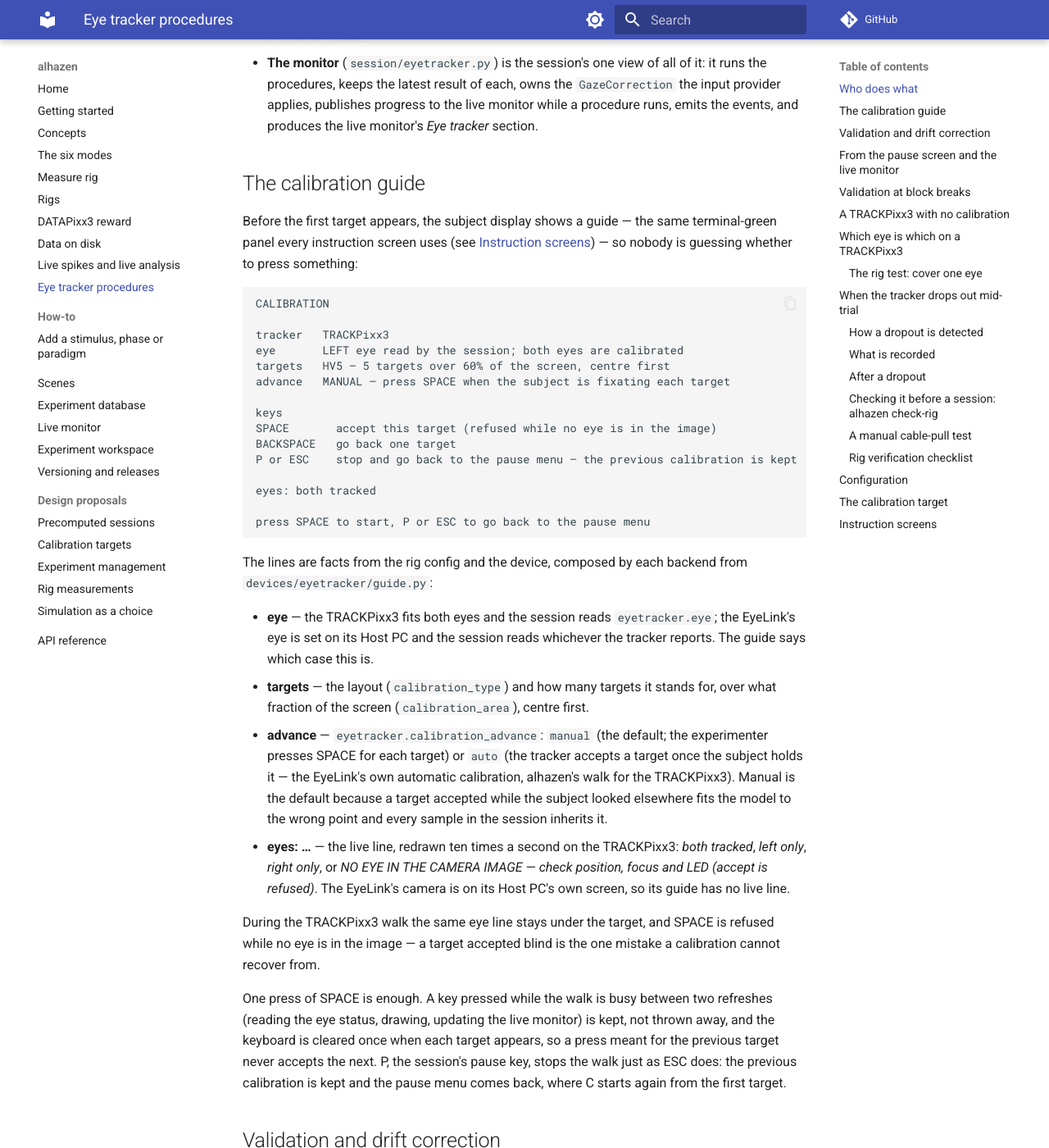
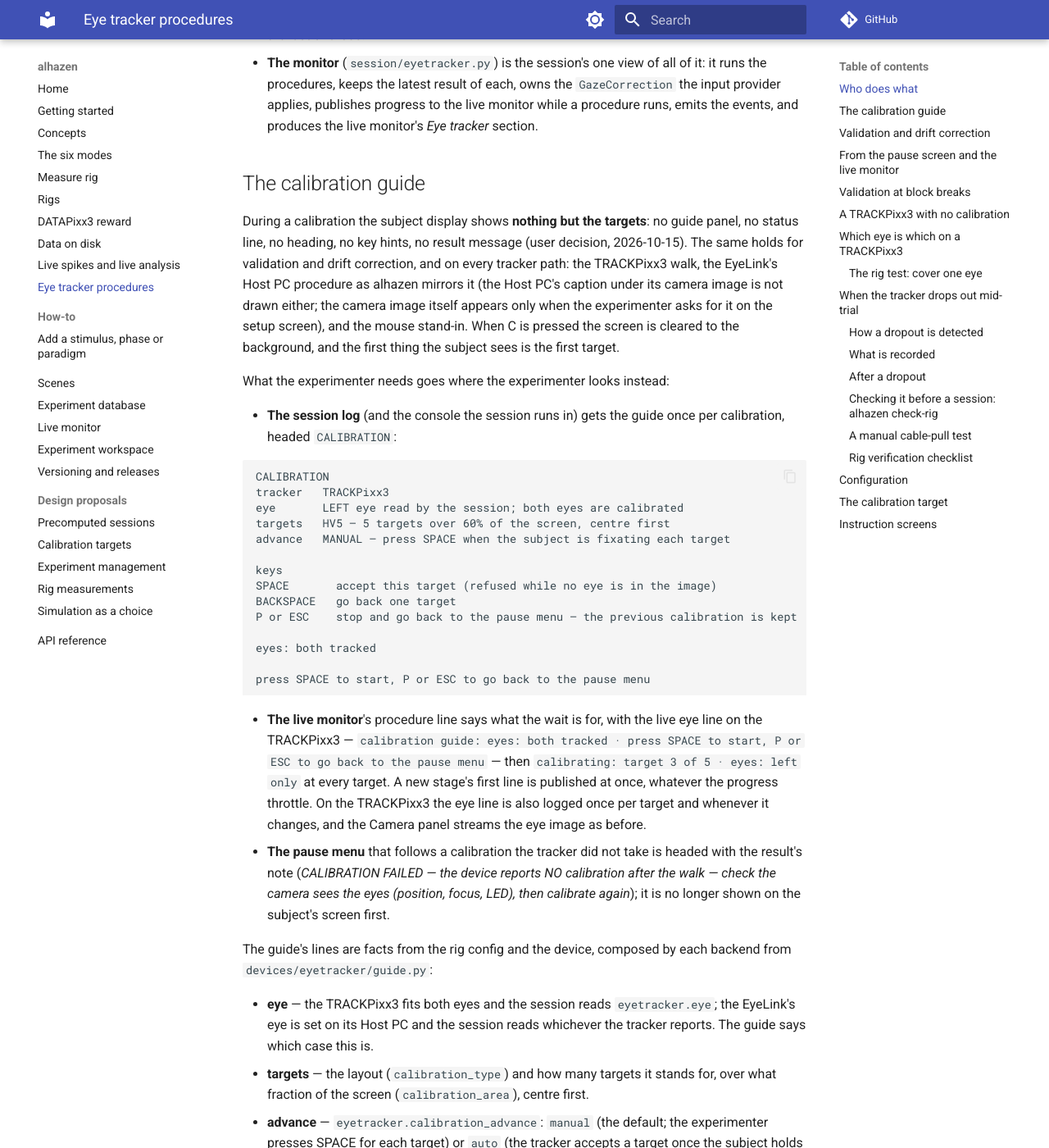
Before and after one commit to sh4r11f/alhazen, an MkDocs documentation site: the page built from docs/eye-tracker.md, in a window 1280 px wide and 1400 px high, scrolled down 1318 px. Shown: the whole window at 82% size. Built offline with MkDocs 1.6.1 and Material for MkDocs 9.7.7, drawn with Linux system fonts in a browser that asks for light colours; comment, search, counter and statistics services are not loaded; some of the changed text lies outside the part shown.

Commit message:
Docs and CHANGELOG: calibration screens show only targets; validation and drift correction draw the calibration target

````diff
--- a/docs/eye-tracker.md
+++ b/docs/eye-tracker.md
@@ -57,14 +57,23 @@
 
 ## The calibration guide
 
-Before the first target appears, the subject display shows a guide — the
-same terminal-green panel every instruction screen uses (see
-[Instruction screens](#instruction-screens)) — so nobody is guessing whether
-to press something:
+During a calibration the subject display shows **nothing but the targets**:
+no guide panel, no status line, no heading, no key hints, no result message
+(user decision, 2026-10-15). The same holds for validation and drift
+correction, and on every tracker path: the TRACKPixx3 walk, the EyeLink's
+Host PC procedure as alhazen mirrors it (the Host PC's caption under its
+camera image is not drawn either; the camera image itself appears only when
+the experimenter asks for it on the setup screen), and the mouse stand-in.
+When C is pressed the screen is cleared to the background, and the first
+thing the subject sees is the first target.
+
+What the experimenter needs goes where the experimenter looks instead:
+
+- **The session log** (and the console the session runs in) gets the guide
+  once per calibration, headed `CALIBRATION`:
 
 ```
 CALIBRATION
-
 tracker   TRACKPixx3
 eye       LEFT eye read by the session; both eyes are calibrated
 targets   HV5 — 5 targets over 60% of the screen, centre first
@@ -80,8 +89,21 @@
 press SPACE to start, P or ESC to go back to the pause menu
 ```
 
-The lines are facts from the rig config and the device, composed by each
-backend from `devices/eyetracker/guide.py`:
+- **The live monitor**'s procedure line says what the wait is for, with the
+  live eye line on the TRACKPixx3 — `calibration guide: eyes: both tracked ·
+  press SPACE to start, P or ESC to go back to the pause menu` — then
+  `calibrating: target 3 of 5 · eyes: left only` at every target. A new
+  stage's first line is published at once, whatever the progress throttle.
+  On the TRACKPixx3 the eye line is also logged once per target and whenever
+  it changes, and the Camera panel streams the eye image as before.
+- **The pause menu** that follows a calibration the tracker did not take is
+  headed with the result's note (*CALIBRATION FAILED — the device reports NO
+  calibration after the walk — check the camera sees the eyes (position,
+  focus, LED), then calibrate again*); it is no longer shown on the subject's
+  screen first.
+
+The guide's lines are facts from the rig config and the device, composed by
+each backend from `devices/eyetracker/guide.py`:
 
 - **eye** — the TRACKPixx3 fits both eyes and the session reads
   `eyetracker.eye`; the EyeLink's eye is set on its Host PC and the session
@@ -95,14 +117,14 @@
   calibration, alhazen's walk for the TRACKPixx3). Manual is the default
   because a target accepted while the subject looked elsewhere fits the
   model to the wrong point and every sample in the session inherits it.
-- **eyes: …** — the live line, redrawn ten times a second on the TRACKPixx3:
+- **eyes: …** — the live line, reread ten times a second on the TRACKPixx3:
   *both tracked*, *left only*, *right only*, or *NO EYE IN THE CAMERA
   IMAGE — check position, focus and LED (accept is refused)*. The EyeLink's
   camera is on its Host PC's own screen, so its guide has no live line.
 
-During the TRACKPixx3 walk the same eye line stays under the target, and
-SPACE is refused while no eye is in the image — a target accepted blind is
-the one mistake a calibration cannot recover from.
+During the TRACKPixx3 walk SPACE is refused while no eye is in the image — a
+target accepted blind is the one mistake a calibration cannot recover from —
+and each refusal is logged with the target it was on.
 
 One press of SPACE is enough. A key pressed while the walk is busy between
 two refreshes (reading the eye status, drawing, updating the live monitor) is
@@ -130,6 +152,22 @@
 procedure: the same three keys as the calibration walk, so the experimenter
 learns one set. On a simulated display (`--mode simulate`, tests) the walk
 advances automatically.
+
+**The target is the calibration's** (user decision, 2026-10-15):
+`eyetracker.calibration_target` — the standard disc with a hole or a
+picture, still or pulsating, at the same size and pulse — drawn by the same
+presenter the calibration uses, on every tracker. On an EyeLink and a
+TRACKPixx3 it is the tracker's own target, so its picture deck carries on
+from the calibration (a chosen set goes on in its order; a random one goes
+on dealing from the session seed's `calibration_target` stream, never the
+same picture twice in a row). A stand-in (`mouse_sim`) has no setting, and
+its validation draws the standard target, still. A point shown again
+(BACKSPACE in a validation) is a new target with the next picture; a drift
+correction measured again keeps its picture and pulse. Nothing else is
+drawn. The VALIDATION and DRIFT_CORRECTION events record `target_style` and
+`targets_shown` (ordinal, position, picture, time), in the CALIBRATION
+event's shape; a simulated display draws nothing, and its events carry
+neither. Up to alhazen 2.16 these procedures drew a 0.5° white disc.
 
 **Validation** shows the calibration's own targets (centre first). It
 *passes* when the **worst** target error is at most `accuracy_max_deg`
@@ -436,8 +474,9 @@
 
 - [ ] Start a session in `--mode test` and calibrate with both eyes in the
       camera image (**C** on the pause screen).
-- [ ] **Camera line.** Press **C** again. The guide's `eyes:` line (VPixx's
-      pupil-size call) should say `both tracked`. Hold the card in front of
+- [ ] **Camera line.** Press **C** again. The live monitor's
+      `calibration guide: eyes: …` line (VPixx's pupil-size call; the subject
+      display stays empty) should say `both tracked`. Hold the card in front of
       the subject's **left** eye. Expect `right only`, and write down what it
       says. Take the card away; ESC leaves the guide and keeps the
       calibration.
@@ -828,9 +867,10 @@
 
 **What it applies to.** Every calibration of both backends, recalibrations
 included; on an EyeLink, also the Host PC's own validation and drift check on
-its setup screen, which draw through the same graphics. alhazen's own
-validation and drift correction (V and D) keep their small white fixation
-disc. Where targets go, how a target is accepted (keys, `calibration_advance`),
+its setup screen, which draw through the same graphics; and alhazen's own
+validation and drift correction (V and D) on every tracker, which draw it
+through the same presenter (see [Validation and drift
+correction](#validation-and-drift-correction)). Where targets go, how a target is accepted (keys, `calibration_advance`),
 how gaze is sampled and fitted, the beeps and the validation limits do not
 change.
 
@@ -853,14 +893,15 @@
 ## Instruction screens
 
 Every message the session puts on the subject display — the instructions
-before the first trial, `stage: 2` on a curriculum change, the calibration
-guide — is drawn the same way: monospace text in pale green on a near-black
+before the first trial, `stage: 2` on a curriculum change — is drawn the
+same way (a calibration, validation or drift correction puts up none: it
+shows nothing but its targets, see [The calibration guide](#the-calibration-guide)): monospace text in pale green on a near-black
 panel with a green outline, sized to what it says. It looks like a terminal
 on purpose, and the three panel colours alone say what kind of screen is up:
 
 | Colour | Screen |
 |---|---|
-| green (`display.palette.TERMINAL_GREEN`) | a message: instructions, the calibration guide, stage changes — and the one-line notices too, `REWARD FAILURE — check the pump` or `Calibration FAILED` included, since a message box is a message box whatever it says |
+| green (`display.palette.TERMINAL_GREEN`) | a message: instructions, stage changes — and the one-line notices too, `REWARD FAILURE — check the pump` included, since a message box is a message box whatever it says |
 | orange (`session.pause.PAUSE_COLOR`) | the pause menu |
 | red (`session.pause.FAULT_COLOR`) | the pause menu when nobody asked for the pause — the one a reward failure opens |
 
````
Also changed, not shown: other parts of docs/eye-tracker.md (+1 -2 lines), CHANGELOG.md (+34 -0 lines), docs/architecture.md (+1 -1 lines), docs/design/calibration-targets.md (+13 -6 lines), docs/live_monitor.md (+12 -0 lines), 1 other file.
